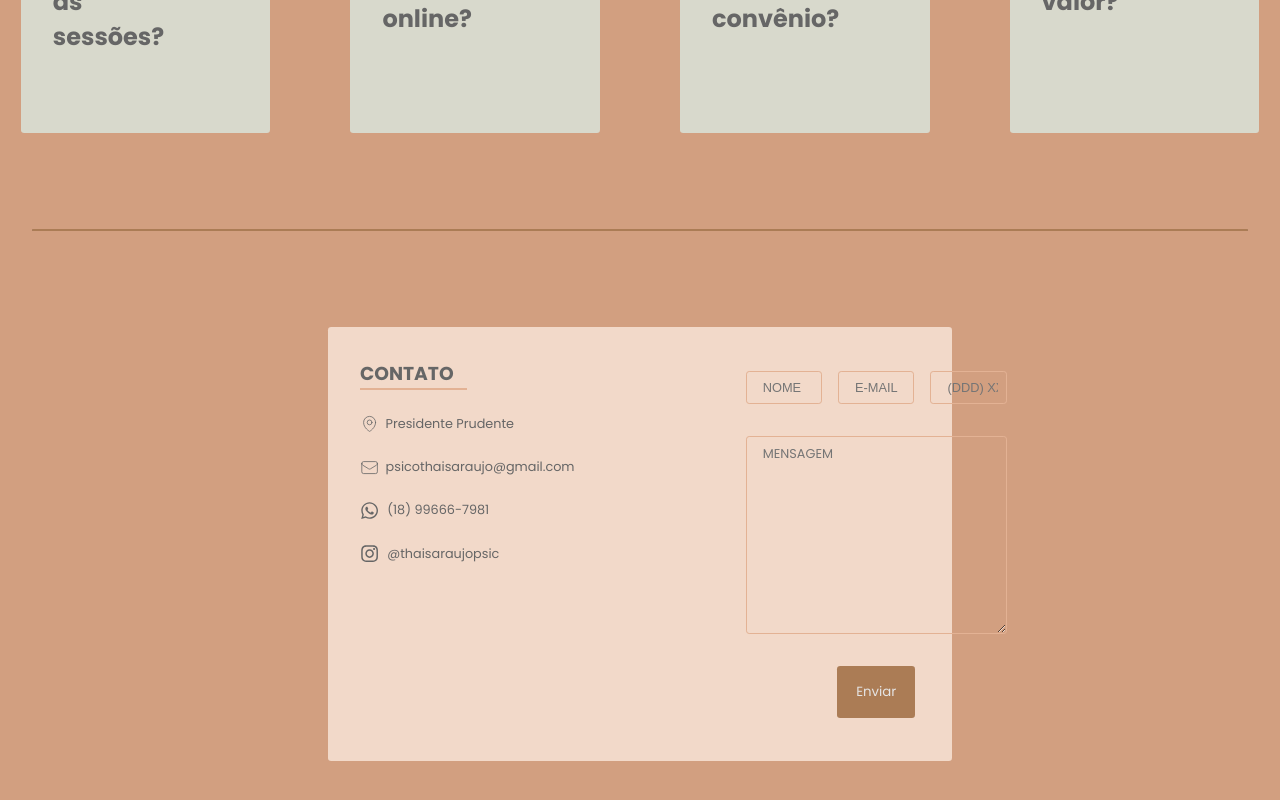
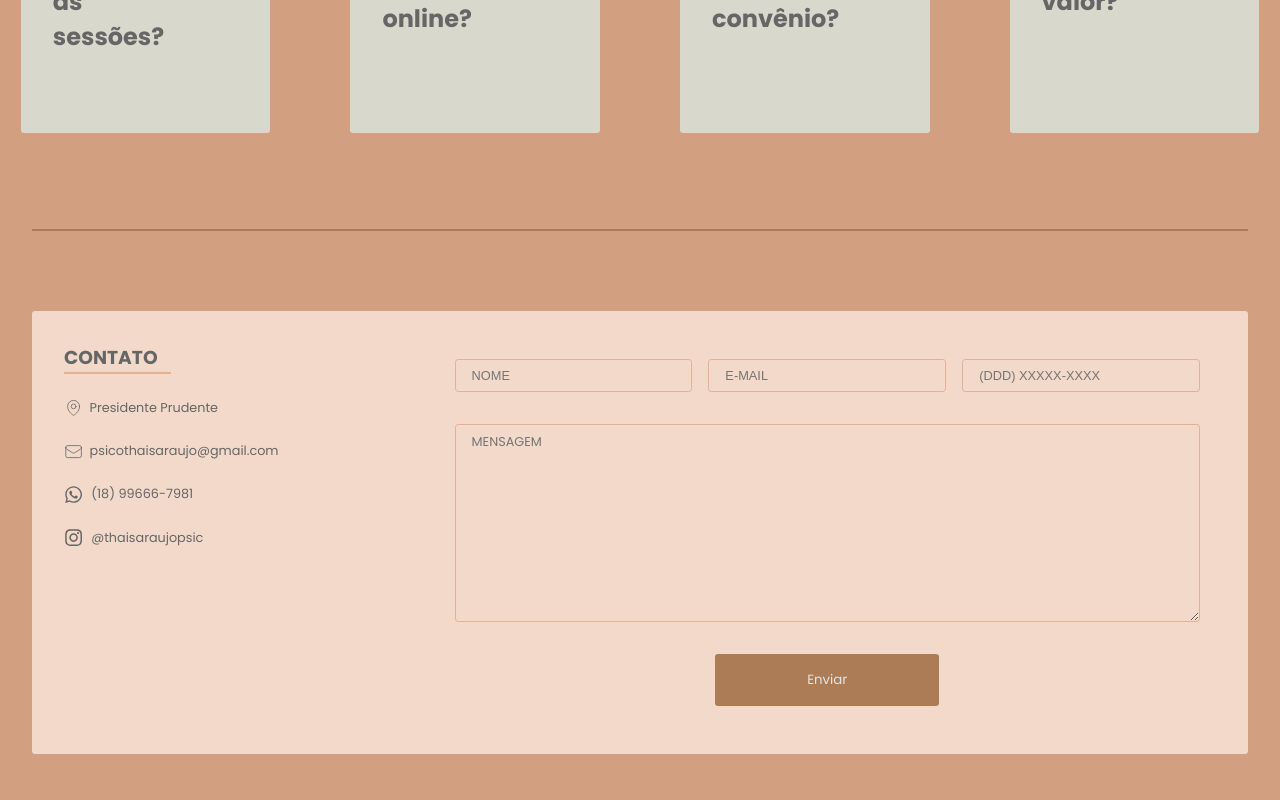
Before and after one commit to caueperuque/landing-page-psi, a React (Vite) app: page / in a window 1280 px wide. Shown: the part 2557-3357 px from the top of the page. Before the commit the page ends 3334 px from the top, so only its background shows below. Built offline with nearby package versions, Linux system fonts and the light colour scheme.

Commit message:
feat: tamanho form

```diff
--- a/src/components/Contact/styles.ts
+++ b/src/components/Contact/styles.ts
@@ -1,7 +1,7 @@
 import { styled } from "styled-components";
 
 export const ContactLayoutComponent = styled.div`
-  padding: 1rem;
+  /* padding: 1rem; */
 
   input,
   textarea {
@@ -26,6 +26,7 @@ export const ContactLayoutComponent = styled.div`
   @media (min-width: 720px) {
     display: flex;
     justify-content: center;
+    margin-bottom: 4rem;
   }
 `;
 
@@ -42,7 +43,7 @@ export const ContactContentComponent = styled.div`
     justify-content: space-between;
     gap: 10rem;
     padding: 2rem 2rem;
-    width: 50%;
+    width: 95%;
     border-radius: 0.2rem;
   }
 `;
@@ -87,7 +88,7 @@ export const FormComponent = styled.form`
   flex: 1;
   gap: 2rem;
   @media (min-width: 720px) {
-    padding: 0.7rem;
+    padding: 1rem;
   }
 `;
 
@@ -97,7 +98,6 @@ export const FieldsComponent = styled.div`
   gap: 1rem;
   @media (min-width: 720px) {
     flex-direction: row;
-
     justify-content: space-between;
   }
 `;
```
